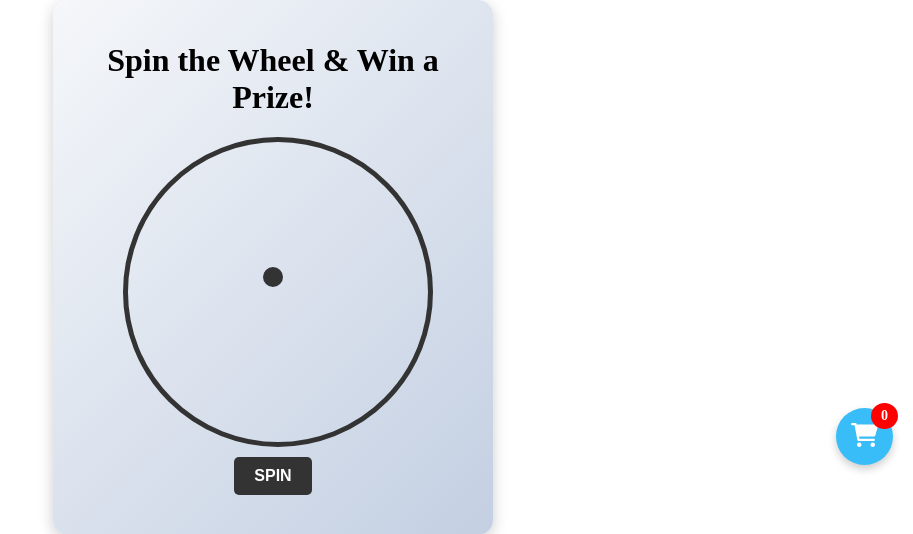
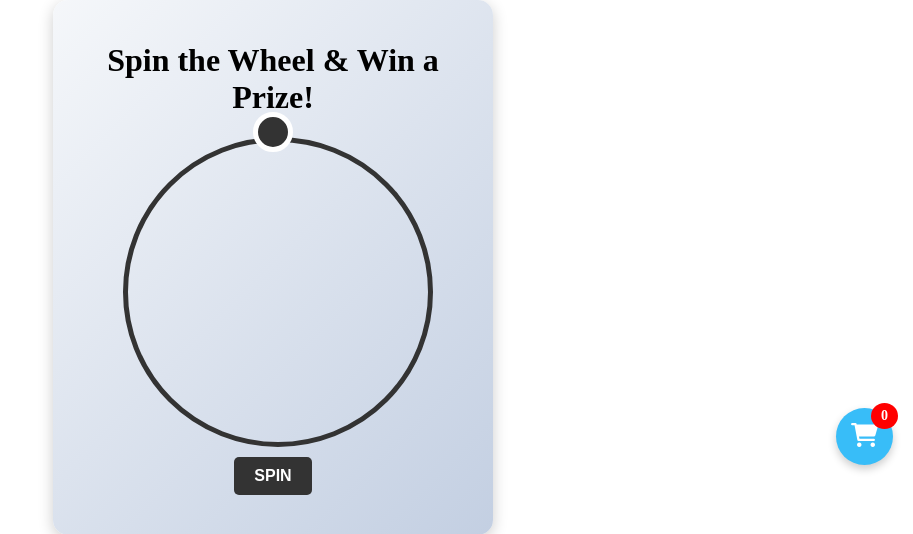
Before and after one commit to JaQubus/OneLastMerch2, a Django app: page /spin-wheel/ in a window 1280 px wide. Shown: the part 315-849 px from the top of the page, without its empty margins (367-1280 px from the left). Run offline with Django 5.2, Linux system fonts and the light colour scheme; data comes from the database, SQL or seed files in the repository; data that the repository does not hold is empty.

Commit message:
The texts look weird but the pointer is good

```diff
--- a/OneLastMerch/ui_ux/static/ui_ux/css/wheel.css
+++ b/OneLastMerch/ui_ux/static/ui_ux/css/wheel.css
@@ -45,22 +45,24 @@
 .segment-content {
     transform-origin: center;
     text-align: center;
-    padding: 10px;
     position: absolute;
     top: 50%;
     left: 50%;
     transform: translate(-50%, -50%) rotate(0deg); /* Adjust to rotate and center the text */
+    padding: 5px 10px; /* Added padding for text spacing */
+    width: 90%; /* Make sure it doesn't stretch too much */
 }
 
 .wheel-arrow {
     position: absolute;
-    top: 50%;
+    top: -25px; /* Move it outside the wheel */
     left: 50%;
-    transform: translate(-50%, -100%) rotate(45deg);
-    width: 20px;
-    height: 20px;
+    transform: translateX(-50%) rotate(45deg);
+    width: 30px;
+    height: 30px;
     background-color: #333;
     border-radius: 50%;
+    border: 5px solid white; /* Create a sharper outline */
     z-index: 10;
 }
 
```
